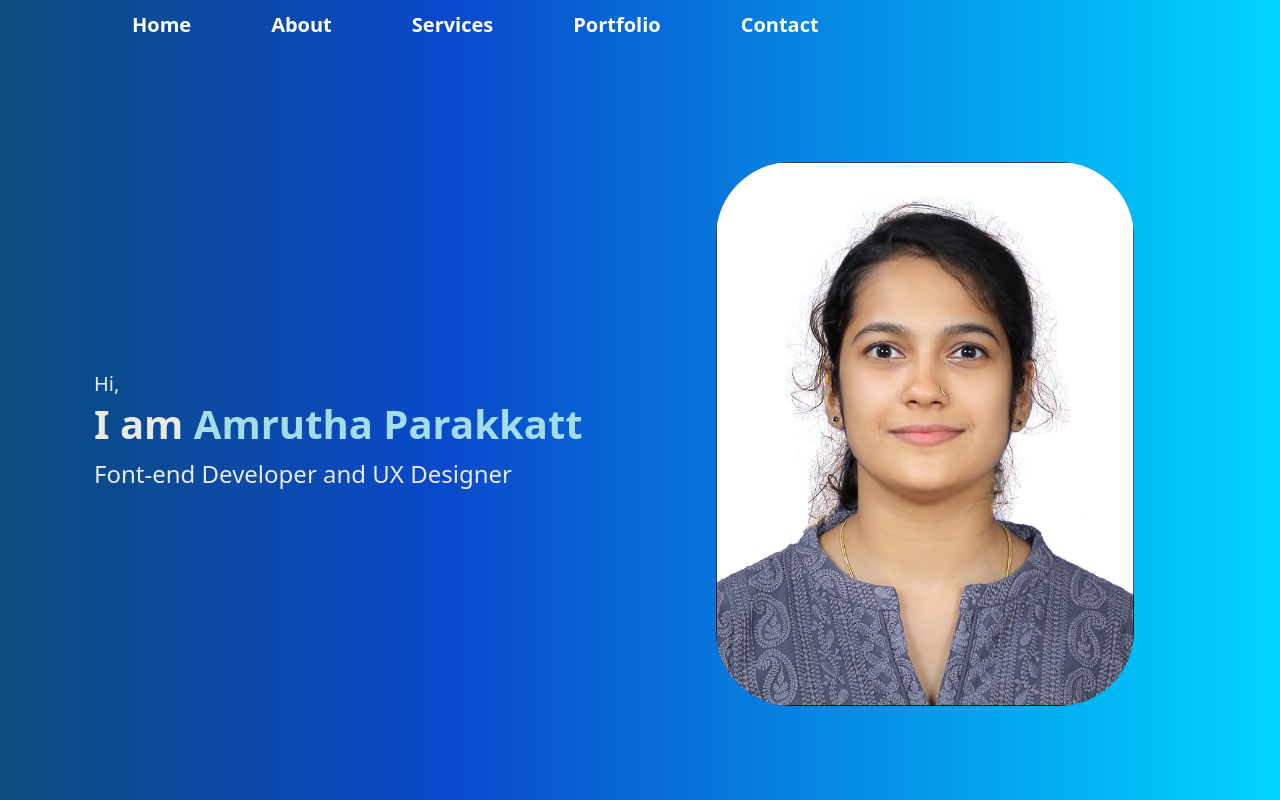
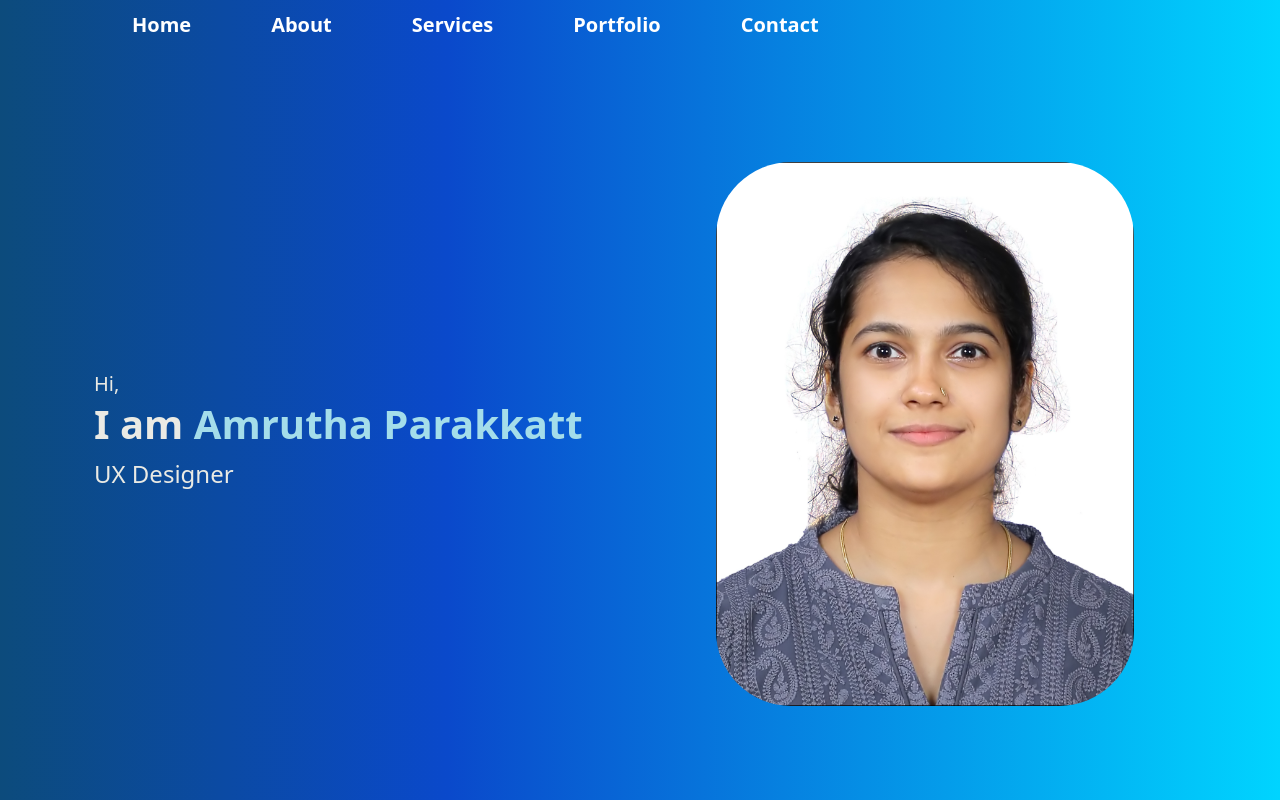
Before and after one commit to Amrutha-Parakkatt/Personal-Website, a plain HTML site: page index.html in a window 1280 px wide. Shown: the top 800 px of the page. Drawn offline with nearby package versions, Linux system fonts and the light colour scheme.

Commit message:
Update index.html

```diff
--- a/index.html
+++ b/index.html
@@ -39,7 +39,7 @@
                   <div class="home-content col-lg-6">
                     <h5>Hi,</h5>
                     <h1 class="display-7 fw-bold  lh-1 mb-3"> I am <span  style="color:rgb(164, 221, 234)">Amrutha Parakkatt</span></h1>
-                    <h4 class="  typing-word">Font-end Developer and UX Designer</h4>
+                    <h4 class="  typing-word">UX Designer</h4>
 
 
                   </div>
```
